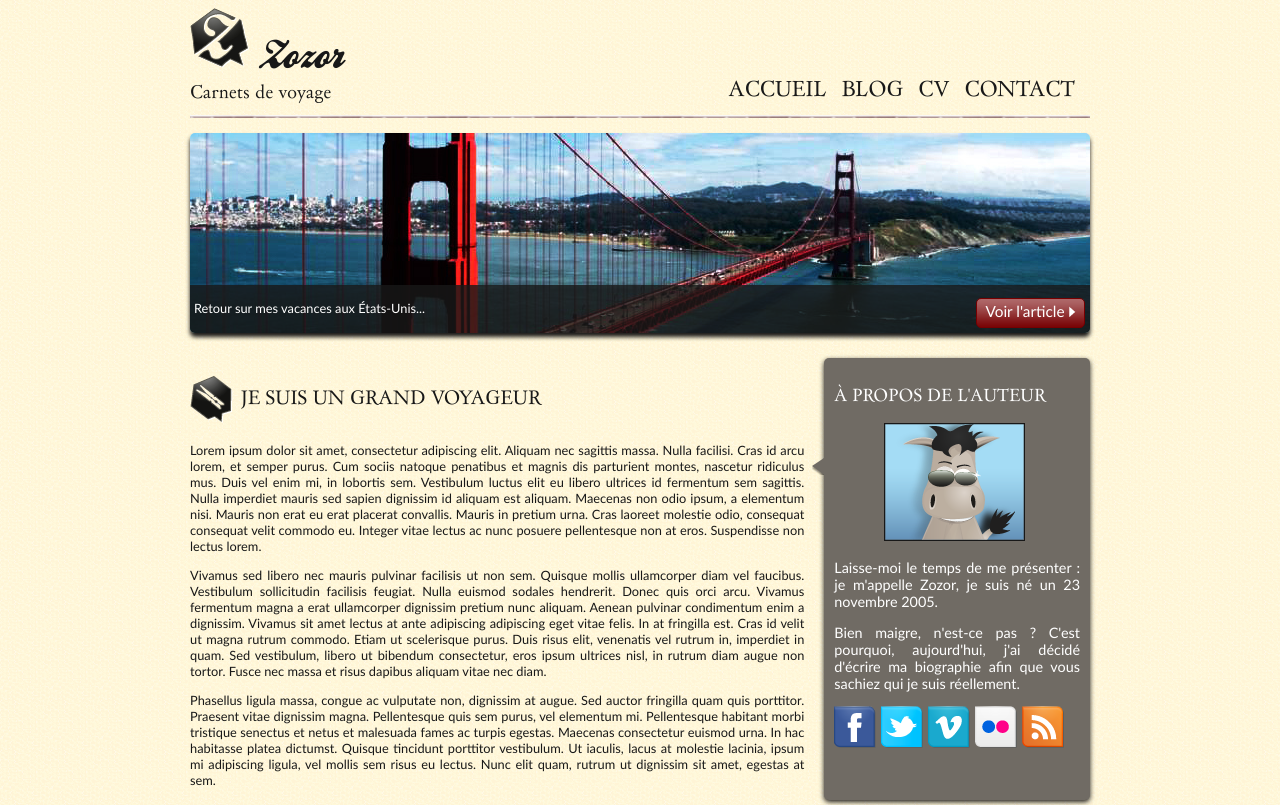
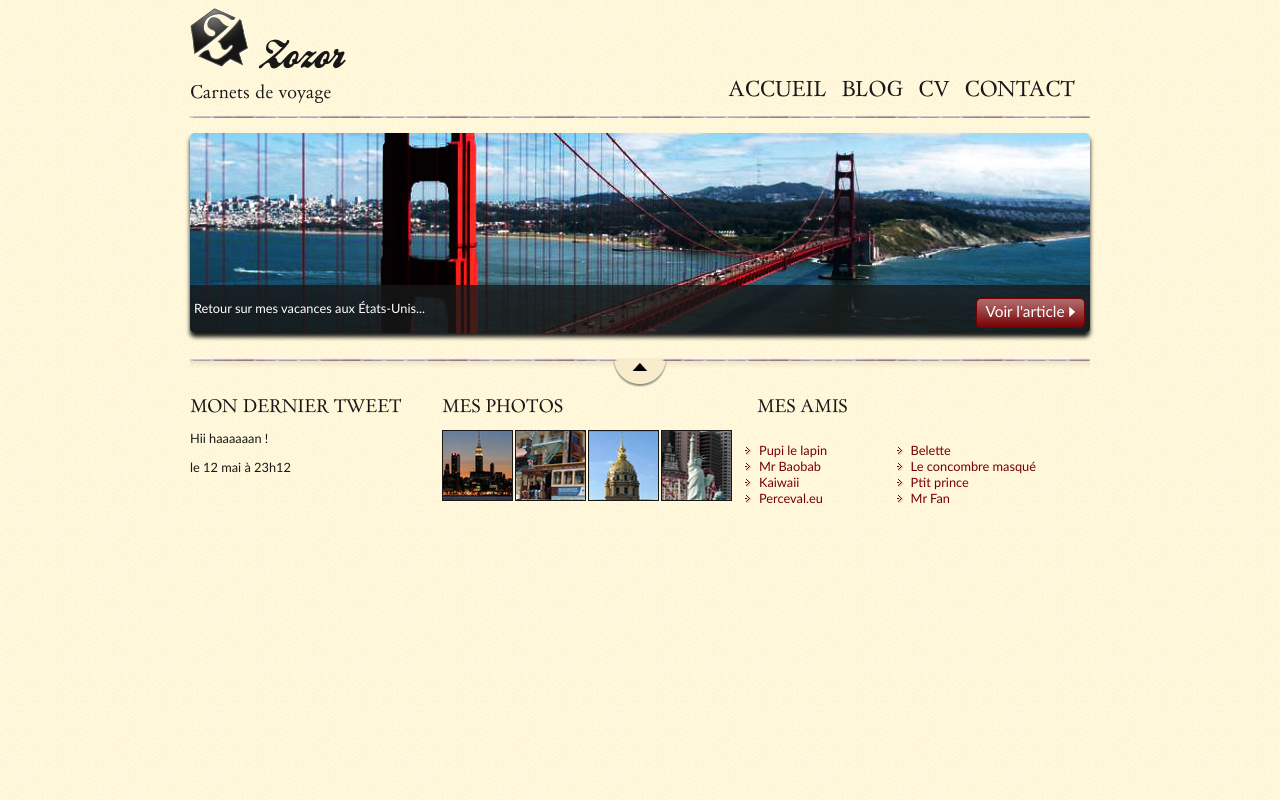
Before and after one commit to LisaGuemmar/FirstProject, a plain HTML site: page index.html in a window 1280 px wide. Shown: the top 805 px of the page. Drawn offline with Linux system fonts and the light colour scheme.

Commit message:
virSection in index.txt

```diff
--- a/index.html
+++ b/index.html
@@ -34,22 +34,7 @@
                 </div>
             </div>
 
-            <section>
-                <article>
-                    <h1><img src="images/ico_epingle.png" alt="Catégorie voyage" class="ico_categorie" />Je suis un grand voyageur</h1>
-                    <p>Lorem ipsum dolor sit amet, consectetur adipiscing elit. Aliquam nec sagittis massa. Nulla facilisi. Cras id arcu lorem, et semper purus. Cum sociis natoque penatibus et magnis dis parturient montes, nascetur ridiculus mus. Duis vel enim mi, in lobortis sem. Vestibulum luctus elit eu libero ultrices id fermentum sem sagittis. Nulla imperdiet mauris sed sapien dignissim id aliquam est aliquam. Maecenas non odio ipsum, a elementum nisi. Mauris non erat eu erat placerat convallis. Mauris in pretium urna. Cras laoreet molestie odio, consequat consequat velit commodo eu. Integer vitae lectus ac nunc posuere pellentesque non at eros. Suspendisse non lectus lorem.</p>
-                    <p>Vivamus sed libero nec mauris pulvinar facilisis ut non sem. Quisque mollis ullamcorper diam vel faucibus. Vestibulum sollicitudin facilisis feugiat. Nulla euismod sodales hendrerit. Donec quis orci arcu. Vivamus fermentum magna a erat ullamcorper dignissim pretium nunc aliquam. Aenean pulvinar condimentum enim a dignissim. Vivamus sit amet lectus at ante adipiscing adipiscing eget vitae felis. In at fringilla est. Cras id velit ut magna rutrum commodo. Etiam ut scelerisque purus. Duis risus elit, venenatis vel rutrum in, imperdiet in quam. Sed vestibulum, libero ut bibendum consectetur, eros ipsum ultrices nisl, in rutrum diam augue non tortor. Fusce nec massa et risus dapibus aliquam vitae nec diam.</p>
-                    <p>Phasellus ligula massa, congue ac vulputate non, dignissim at augue. Sed auctor fringilla quam quis porttitor. Praesent vitae dignissim magna. Pellentesque quis sem purus, vel elementum mi. Pellentesque habitant morbi tristique senectus et netus et malesuada fames ac turpis egestas. Maecenas consectetur euismod urna. In hac habitasse platea dictumst. Quisque tincidunt porttitor vestibulum. Ut iaculis, lacus at molestie lacinia, ipsum mi adipiscing ligula, vel mollis sem risus eu lectus. Nunc elit quam, rutrum ut dignissim sit amet, egestas at sem.</p>
-                </article>
-                <aside>
-                    <h1>À propos de l'auteur</h1>
-                    <img src="images/bulle.png" alt="" id="fleche_bulle" />
-                    <p id="photo_zozor"><img src="images/zozor_classe.png" alt="Photo de Zozor" /></p>
-                    <p>Laisse-moi le temps de me présenter&nbsp;: je m'appelle Zozor, je suis né un 23 novembre 2005.</p>
-                    <p>Bien maigre, n'est-ce pas ? C'est pourquoi, aujourd'hui, j'ai décidé d'écrire ma biographie afin que vous sachiez qui je suis réellement.</p>
-                    <p><img src="images/facebook.png" alt="Facebook" /><img src="images/twitter.png" alt="Twitter" /><img src="images/vimeo.png" alt="Vimeo" /><img src="images/flickr.png" alt="Flickr" /><img src="images/rss.png" alt="RSS" /></p>
-                </aside>
-            </section>
+
 
             <footer>
                 <div id="tweet">
```
